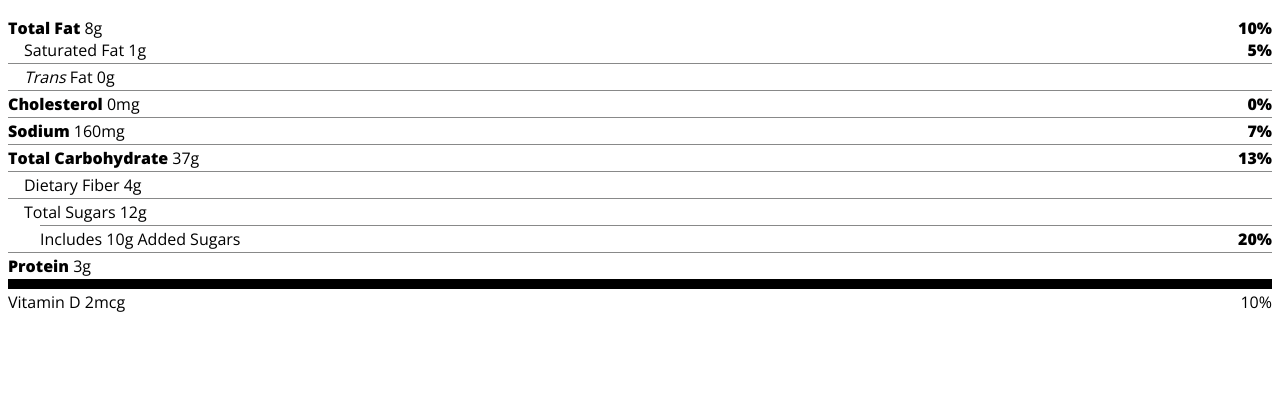
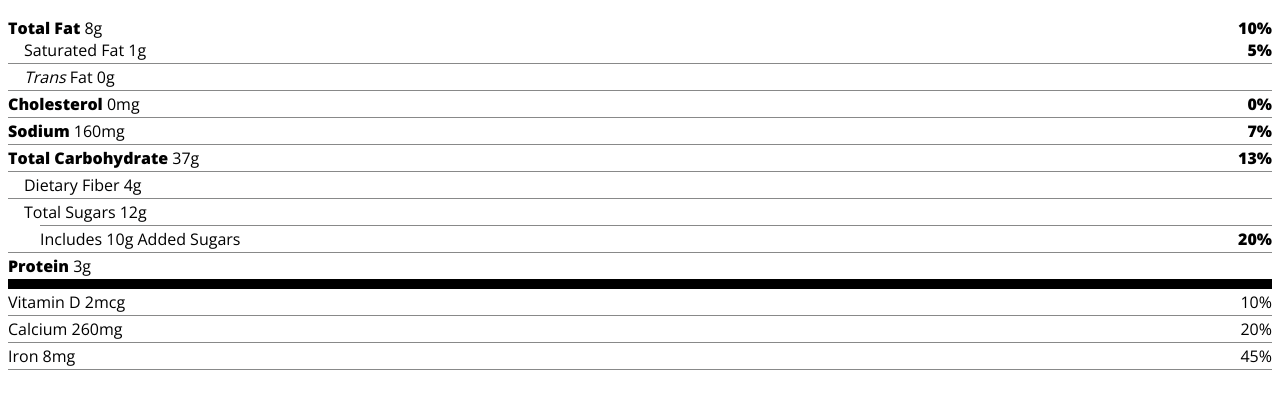
Before and after one commit to Lucas-Erkana/NutritionLabel, a plain HTML site: page index.html in a window 1280 px wide. Shown: the part 210-614 px from the top of the page. Drawn offline with nearby package versions, Linux system fonts and the light colour scheme.

Commit message:
step 62 add two p elements, give them the text Calcium 260mg 20% and Iron 8mg 45% respectively, span the percentage to align to right

```diff
--- a/index.html
+++ b/index.html
@@ -49,5 +49,10 @@
 <p class="no-divider"><span class="bold">Protein</span> 3g</span></p>
 <div class="divider lg"></div>
 <p>Vitamin D 2mcg <span class="right">10%</span></p>
+<div class="divider"></div>
+<p>Calcium 260mg <span class="right">20%</span></p>
+<div class="divider"></div>
+<p>Iron 8mg <span class="right">45%</span></p>
+<div class="divider"></div>
 </body>
 </html>
```
